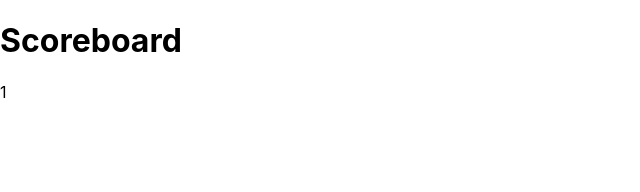
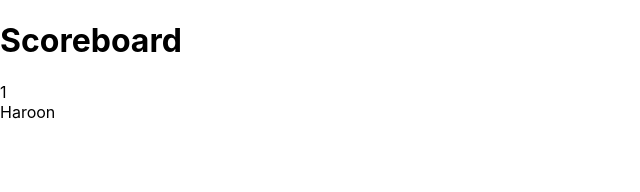
Before and after one commit to haroon97/react-scoreboard, a React (Create React App) app: page / in a window 1280 px wide. Shown: the top 192 px of the page, without its empty margins (0-640 px from the left). Built offline with nearby package versions, Linux system fonts and the light colour scheme; the HTML template or start-up script is replaced by a standard one.

Commit message:
added Player component

```diff
--- a/src/App.js
+++ b/src/App.js
@@ -1,12 +1,14 @@
 import React, { Component } from 'react';
 import './App.css';
 import Header from './components/Header';
+import Player from './components/Player';
 
 class App extends Component {
   render() {
     return (
       <div>
         <Header title="Scoreboard" player={1}/>
+        <Player playerName={"Haroon"}/>
       </div>
     );
   }
--- /dev/null
+++ b/src/components/Player.js
@@ -0,0 +1,13 @@
+import React from 'react';
+
+const Player = (props) => {
+  return (
+    <div className='player'>
+      <span className='player-name'>
+        {props.playerName}
+      </span>
+    </div>
+  );
+}
+
+export default Player;
```
